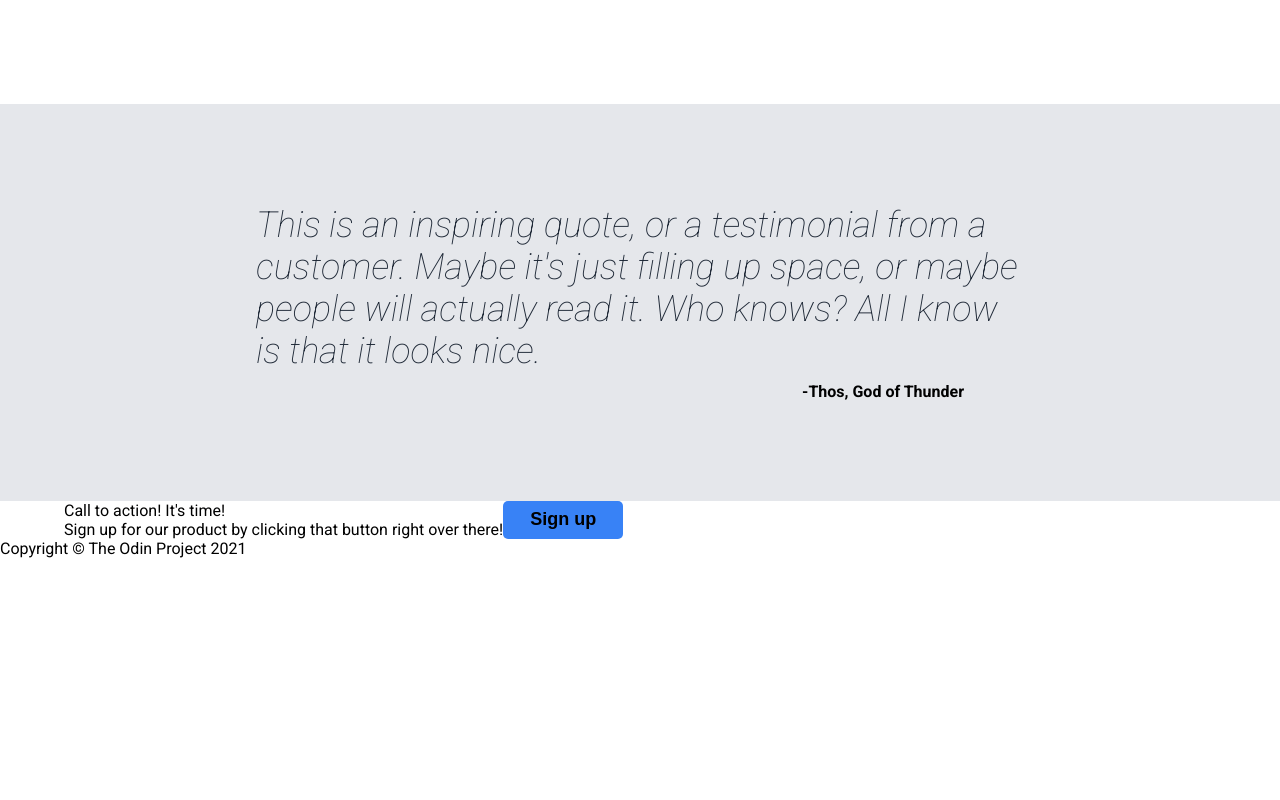
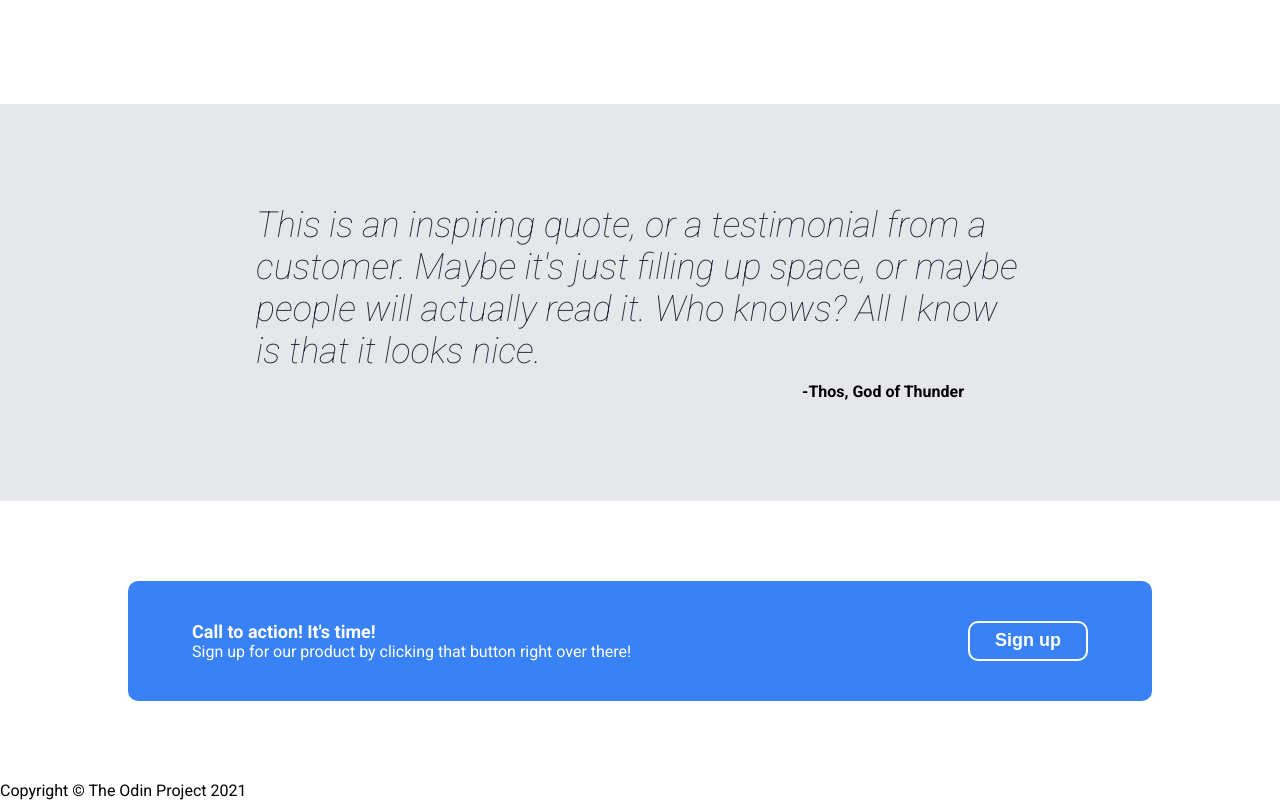
Before and after one commit to cristianxtn/landing_page, a plain HTML site: page index.html in a window 1280 px wide. Shown: the part 1201-2001 px from the top of the page. Before the commit the page ends 1759 px from the top, so only its background shows below. Drawn offline with Linux system fonts and the light colour scheme.

Commit message:
Style #segment4

```diff
--- a/index.html
+++ b/index.html
@@ -54,7 +54,7 @@
                 <div id="signup-title">Call to action! It's time!</div>
                 <div id="signup-desc">Sign up for our product by clicking that button right over there!</div>
             </div>
-            <button id="buttom-bottom">Sign up</button>
+            <button id="button-bottom">Sign up</button>
         </div>
     </div>
     <div id="footer">Copyright © The Odin Project 2021</div>
--- a/style.css
+++ b/style.css
@@ -77,7 +77,7 @@ button {
     width: 120px;
     padding: 4px 8px;
     border: none;
-    border-radius: 5px;
+    border-radius: 10px;
 }
 
 #segment1 img {
@@ -155,12 +155,18 @@ button {
 
 #segment4 {
     display: flex;
+    justify-content: center;
+    padding: 80px 0;
 }
 
 #signup-wrapper {
     display: flex;
     width: 70vw;
-    padding: 0 5vw;
+    padding: 40px 5vw;
+    background-color: #3882f6;
+    justify-content: space-between;
+    border-radius: 10px;
+    color: white;
 }
 
 #signup-text {
@@ -168,6 +174,16 @@ button {
     flex-direction: column;
 }
 
+#signup-title {
+    font-size: 18px;
+    font-weight: bold;
+}
+
+#button-bottom {
+    border: solid white 2px;
+    color: inherit;
+}
+
 #footer {
     display: flex;
 }
```
